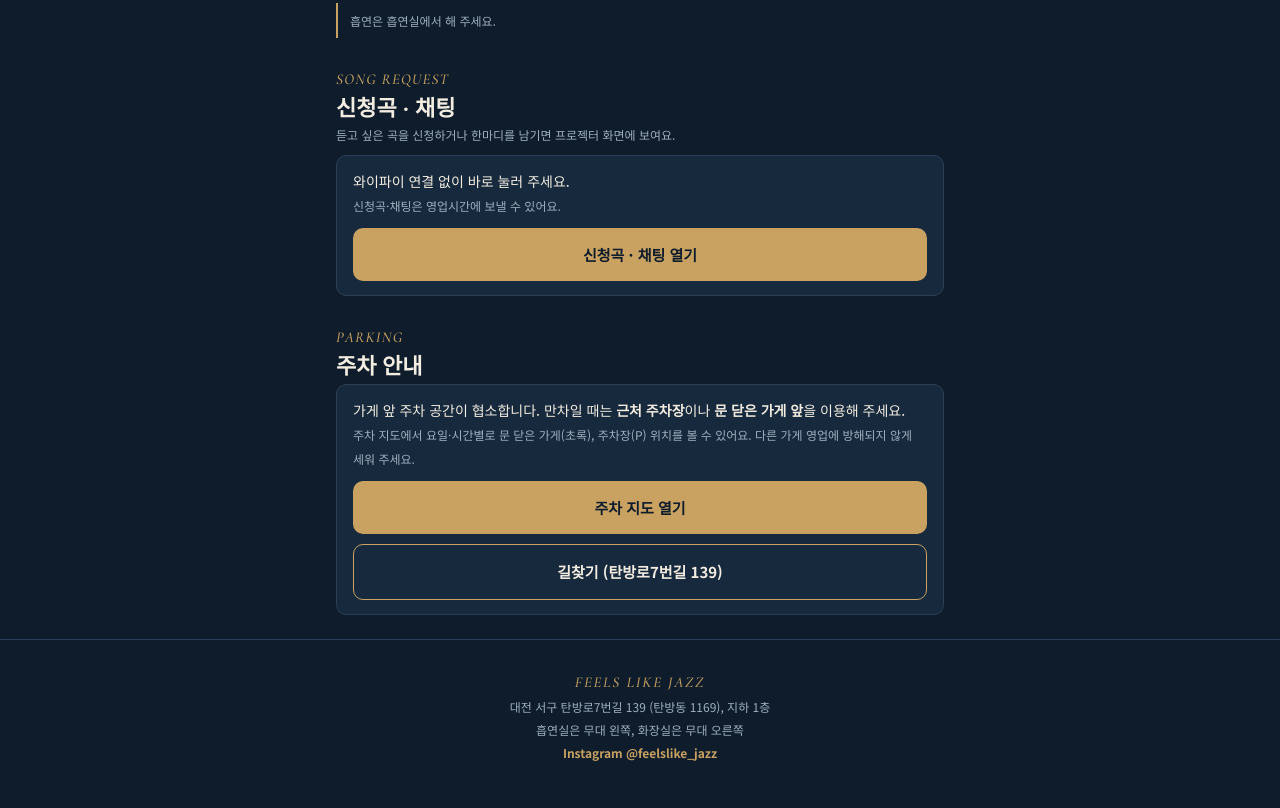
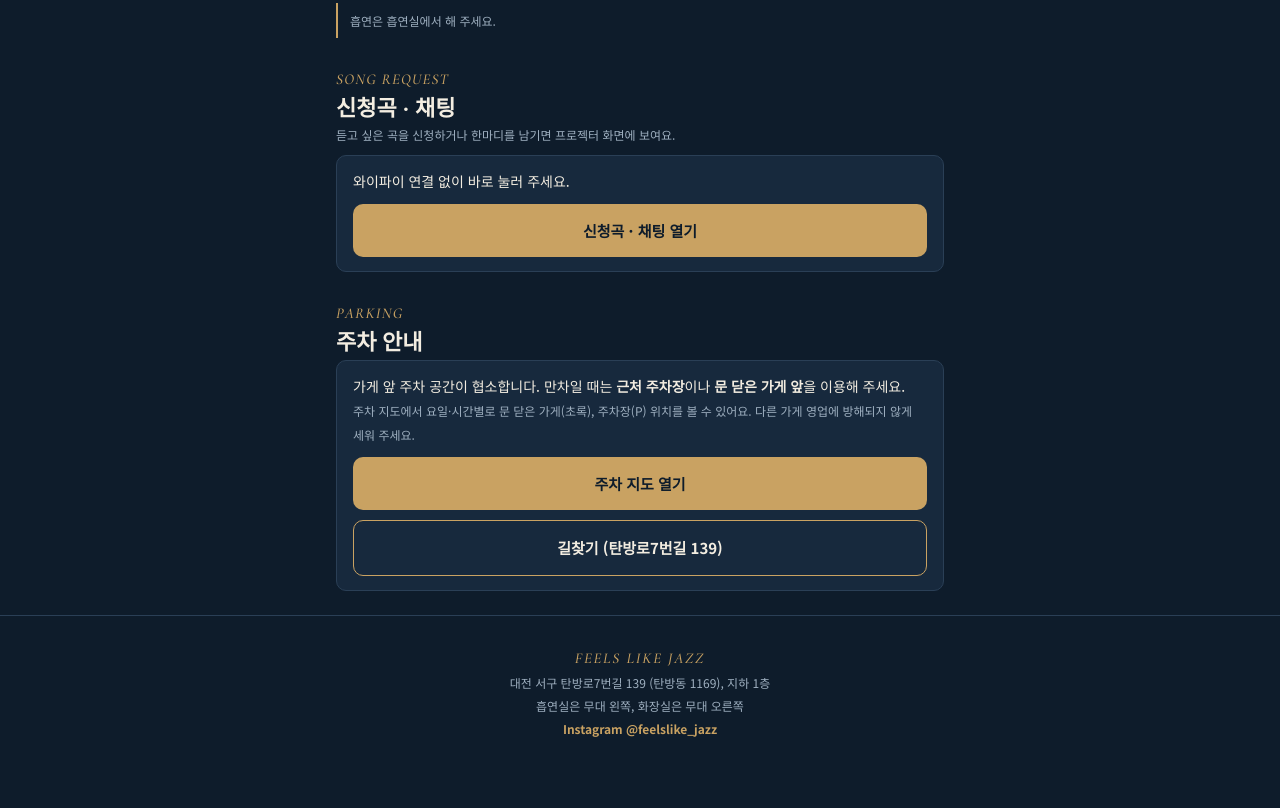
Before and after one commit to kuuki84/feelslikejazz-menu, a plain HTML site: page index.html in a window 1280 px wide. Shown: the part 2970-3778 px from the top of the page. After the commit the page ends 3755 px from the top, so only its background shows below. Drawn offline with nearby package versions, Linux system fonts and the light colour scheme; a web font is replaced by a local one.

Commit message:
메뉴판: 영업시간 안내 문구 빼기
Co-Authored-By: Claude Opus 5.5 <noreply@anthropic.com>
Claude-Session: https://claude.ai/code/session_01RzKagRwMvqw8SEyYCAQaEQ

```diff
--- a/index.html
+++ b/index.html
@@ -161,7 +161,6 @@
     <p class="sec-note">듣고 싶은 곡을 신청하거나 한마디를 남기면 프로젝터 화면에 보여요.</p>
     <div class="card" style="padding:14px 16px;font-size:14px;line-height:1.7">
       와이파이 연결 없이 바로 눌러 주세요.<br>
-      <span class="small">신청곡·채팅은 영업시간에 보낼 수 있어요.</span>
       <a class="btn" id="guestBtn" href="#">신청곡 · 채팅 열기</a>
     </div>
   </section>
```
